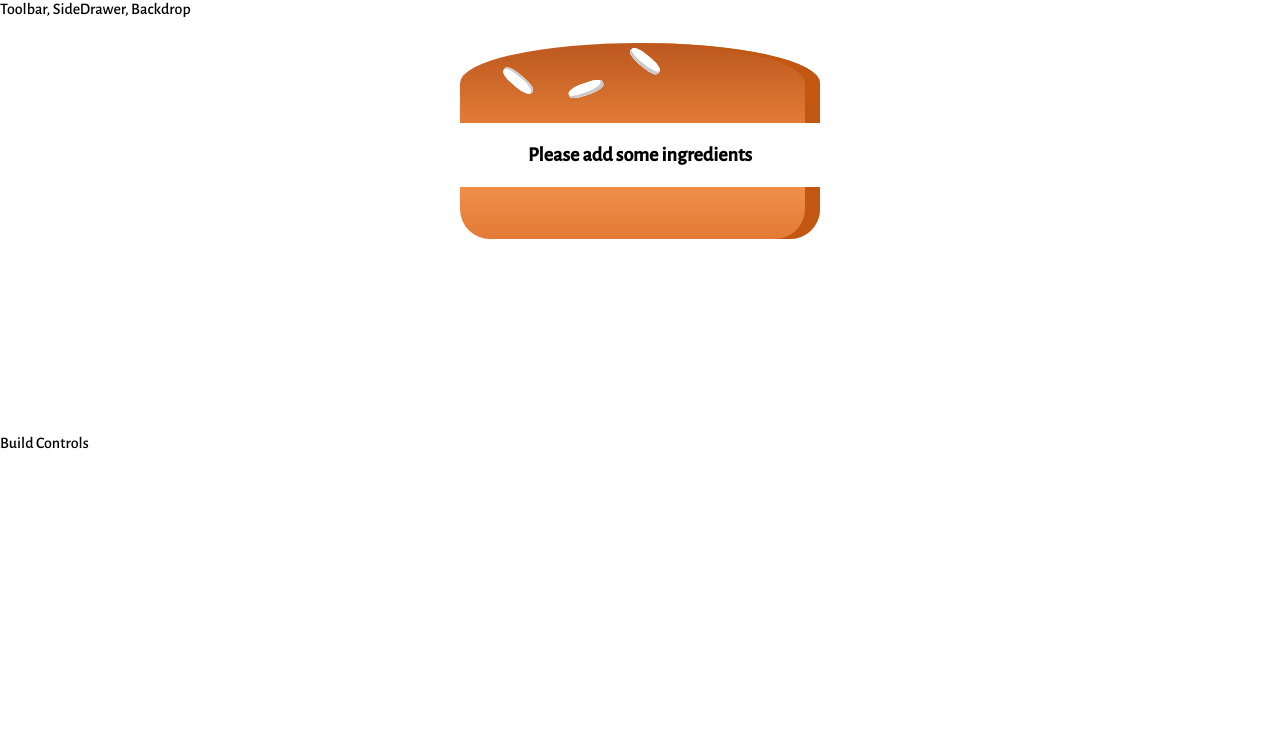
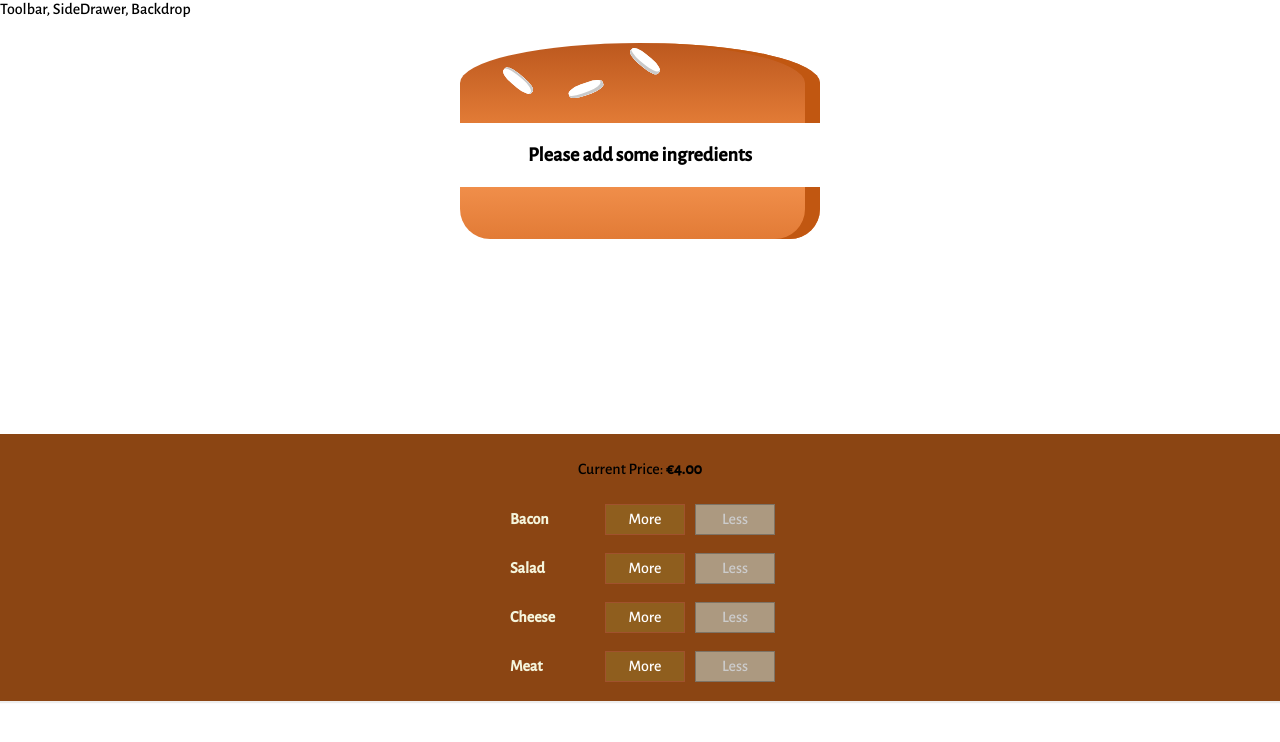
Before and after one commit to mel-chiu/Burger-maker, a React app: page / in a window 1280 px wide. Shown: the top 742 px of the page. Built offline with nearby package versions, Linux system fonts and the light colour scheme.

Commit message:
Customer can add & remove ingredients and see the current totalPrice

```diff
--- /dev/null
+++ b/src/components/BuildControls/BuildControlBtn/BuildControlBtn.js
@@ -0,0 +1,14 @@
+import React from 'react';
+import classes from './BuildControlBtn.module.css';
+
+const BuildControlBtn =(props)=>{
+    return(
+        <div className={classes.BuildControlBtn}>
+            <div className={classes.Label}>{props.label}</div>
+            <button className={classes.More} onClick={props.added}>More</button>
+            <button className={classes.Less} onClick={props.removed} disabled={props.disabled}>Less</button>
+        </div>
+    )
+};
+
+export default BuildControlBtn;
--- /dev/null
+++ b/src/components/BuildControls/BuildControlBtn/BuildControlBtn.module.css
@@ -0,0 +1,58 @@
+.BuildControlBtn{
+    display: flex;
+    justify-content: space-between;
+    align-items: center;
+    margin: 5px 0px;
+}
+
+.BuildControlBtn button{
+    display: block;
+    font: inherit;
+    padding: 5px;
+    margin: 0px 5px;
+    width: 80px;
+    border: 1px solid sienna;
+    cursor: pointer;
+    outline: none;
+
+}
+
+.BuildControlBtn button:disabled {
+    background-color: #AC9980;
+    border: 1px solid #7E7365;
+    color: #ccc;
+    cursor: default;
+}
+
+.BuildControlBtn button:hover:disabled {
+    background-color: #AC9980;
+    color: #ccc;
+    cursor: not-allowed;
+}
+
+.Label {
+    padding: 10px;
+    font-weight: bold;
+    width: 80px;
+    color: beige;
+}
+
+.BuildControlBtn .Less {
+    background-color: #D39952;
+    color: white;
+}
+
+.BuildControlBtn .More {
+    background-color: #8F5E1E;
+    color: white;
+}
+
+.BuildControlBtn .Less:hover, .BuildControlBtn .Less:active {
+    background-color: #DAA972;
+    color: white;
+}
+
+.BuildControlBtn .More:hover,.BuildControlBtn .More:active {
+    background-color: #99703F;
+    color: white;
+}
--- /dev/null
+++ b/src/components/BuildControls/BuildControls.js
@@ -0,0 +1,28 @@
+import React from 'react';
+import classes  from './BuildControls.module.css';
+import BuildControlBtn from '../BuildControls/BuildControlBtn/BuildControlBtn';
+
+const controls = [
+    {label:'Bacon', type:'bacon'},
+    {label:'Salad', type:'salad'},
+    {label:'Cheese', type:'cheese'},
+    {label:'Meat', type:'meat'}
+]
+
+const BuildControls =(props) =>{
+    return (
+        <div className={classes.BuildControls}>
+        <p>Current Price: <strong>&euro;{props.price.toFixed(2)}</strong></p>
+        {controls.map((item)=>{
+            return <BuildControlBtn
+            key={item.label}
+            label={item.label}
+            added={()=>props.addIngredients(item.type)}
+            removed={()=>props.removeIngredients(item.type)}
+            disabled={props.disabled[item.type]}/>
+        })}
+        </div>
+    )
+};
+
+export default BuildControls;
--- /dev/null
+++ b/src/components/BuildControls/BuildControls.module.css
@@ -0,0 +1,10 @@
+.BuildControls{
+    width: 100%;
+    background-color: saddlebrown;
+    display: flex;
+    flex-flow: column;
+    align-items: center;
+    box-shadow: 0px 2px 1px #eee;
+    margin: auto;
+    padding: 10px 0px;
+}
--- a/src/components/Burger/Burger.module.css
+++ b/src/components/Burger/Burger.module.css
@@ -2,7 +2,7 @@
     width: 100%;
     margin: auto;
     height: 250px;
-    overflow: scroll;
+    overflow-y: scroll;
     text-align: center;
     font-weight: bold;
     font-size: 20px;
@@ -10,7 +10,7 @@
 
 @media (min-width: 1000px) and (min-height: 700px){
     .Burger{
-        width: 700px;
+        width: 800px;
         height: 600px;
     }
 }
--- a/src/components/Burger/BurgerIngredients/BurgerIngredients.module.css
+++ b/src/components/Burger/BurgerIngredients/BurgerIngredients.module.css
@@ -1,3 +1,11 @@
+.BreadBottom {
+    height: 13%;
+    width: 80%;
+    background: linear-gradient(#F08E4A, #e27b36);
+    border-radius: 0 0 30px 30px;
+    box-shadow: inset -15px 0 #c15711;
+    margin: 2% auto;
+}
 .BreadTop {
     height: 20%;
     width: 80%;
@@ -7,16 +15,6 @@
     margin: 2% auto;
     position: relative;
 }
-.BreadBottom {
-    height: 13%;
-    width: 80%;
-    background: linear-gradient(#F08E4A, #e27b36);
-    border-radius: 0 0 30px 30px;
-    box-shadow: inset -15px 0 #c15711;
-    margin: 2% auto;
-}
-
-
 .Seeds1 {
     width: 10%;
     height: 15%;
--- a/src/containers/BurgerBuilder/BurgerBuilder.js
+++ b/src/containers/BurgerBuilder/BurgerBuilder.js
@@ -1,7 +1,14 @@
 import React, {Component} from "react";
 import Auxi from '../../HOC/Auxi';
 import Burger from '../../components/Burger/Burger'
+import BuildControls from "../../components/BuildControls/BuildControls";
 
+const ingredientPrices = {
+    bacon:0.8,
+    meat:1.2,
+    salad:0.4,
+    cheese:0.5
+}
 
 class BurgerBuilder extends Component{
     state={
@@ -10,16 +17,61 @@ class BurgerBuilder extends Component{
             salad: 0,
             cheese: 0,
             meat: 0
+        },
+        totalPrice: 4
+
+    }
+    addIngredients=(type)=>{
+        const oldCount = this.state.ingredients[type];
+        const newCount = oldCount+1;
+        const upgradeIngredients = {...this.state.ingredients};
+        upgradeIngredients[type] = newCount;
+        const additionalPrice = ingredientPrices[type];
+        const oldPrice = this.state.totalPrice;
+        const newPrice = oldPrice + additionalPrice;
+        this.setState({
+            totalPrice: newPrice,
+            ingredients:upgradeIngredients
+        })
+
+    }
+
+    removeIngredients=(type)=>{
+        const oldCount = this.state.ingredients[type];
+        if(oldCount<=0){
+            return;
         }
+        const newCount = oldCount-1;
+        const upgradeIngredients = {...this.state.ingredients};
+        upgradeIngredients[type] = newCount;
+        const priceDeduction = ingredientPrices[type];
+        const oldPrice = this.state.totalPrice;
+        const newPrice = oldPrice - priceDeduction;
+        this.setState({
+            totalPrice: newPrice,
+            ingredients:upgradeIngredients
+        })
 
     }
     render(){
+        const disabledInfo = {
+            ...this.state.ingredients
+        };
+        for (let key in disabledInfo){
+            disabledInfo[key] = disabledInfo[key]<=0;
+        }
         return(
             <Auxi>
                 <div>
                     <Burger ingredients={this.state.ingredients}/>
                 </div>
-                <div>Build Controls</div>
+                <div>
+                    <BuildControls
+                    addIngredients={this.addIngredients}
+                    removeIngredients={this.removeIngredients}
+                    disabled={disabledInfo}
+                    price={this.state.totalPrice}/>
+                </div>
             </Auxi>
         );
     }
```
